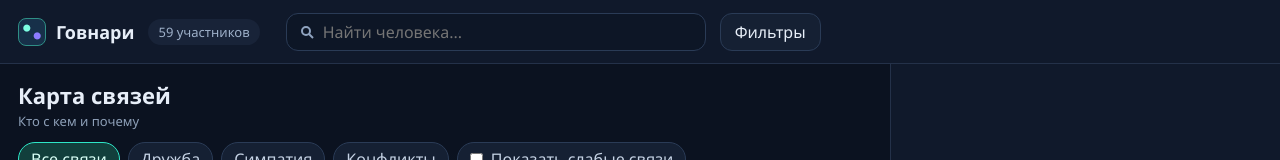
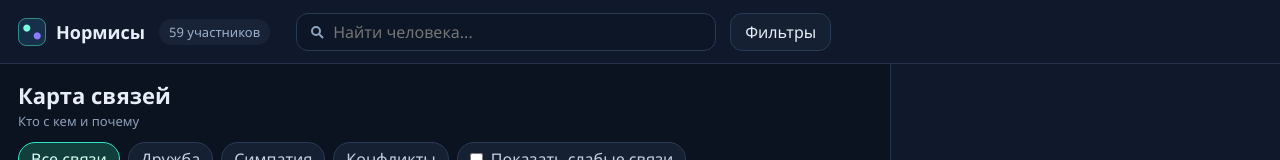
Before and after one commit to rfzu/Chat_tree, a plain HTML site: page index.html in a window 1280 px wide. Shown: the top 160 px of the page. Drawn offline with nearby package versions, Linux system fonts and the light colour scheme.

Commit message:
Переименовать карту из «Говнари» в «Нормисы».
Co-authored-by: Cursor <cursoragent@cursor.com>

```diff
--- a/index.html
+++ b/index.html
@@ -3,7 +3,7 @@
 <head>
   <meta charset="utf-8">
   <meta name="viewport" content="width=device-width, initial-scale=1">
-  <title>Говнари</title>
+  <title>Нормисы</title>
   <link rel="stylesheet" href="styles.css">
   <script src="https://unpkg.com/vis-network/standalone/umd/vis-network.min.js"></script>
 </head>
@@ -11,7 +11,7 @@
   <header class="top">
     <div class="brand">
       <span class="logo" aria-hidden="true"></span>
-      <strong>Говнари</strong>
+      <strong>Нормисы</strong>
     </div>
     <p class="count" id="count"></p>
     <div class="search">
```
Also changed, not shown: 1 other file.
